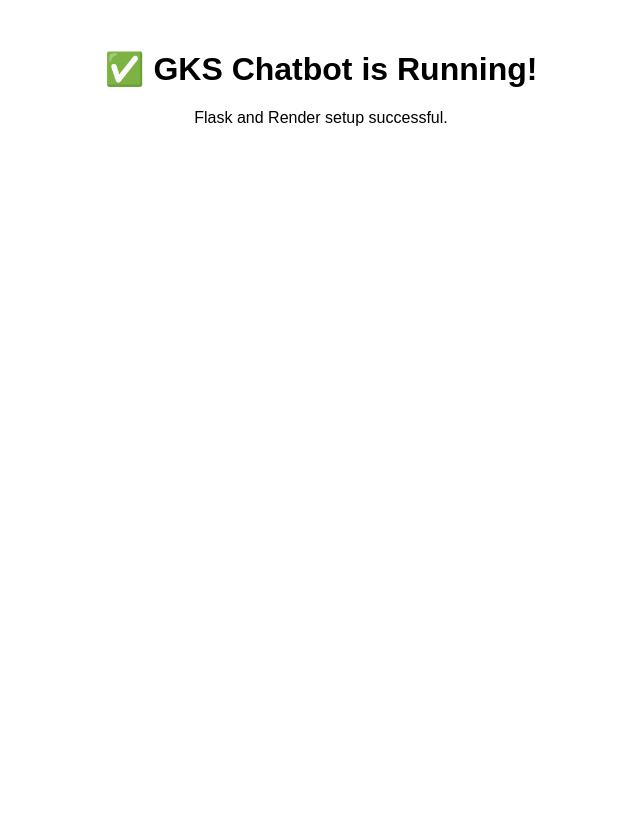
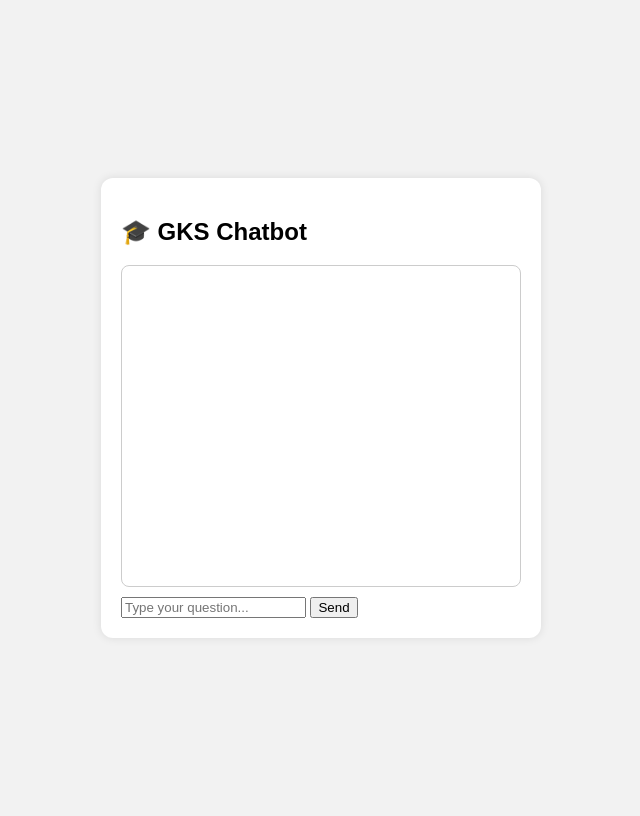
Before and after one commit to mohitsinha2005/mohit-gks-chatbot, a Flask app: page / in a window 1280 px wide. Shown: the whole page, without its empty margins (319-959 px from the left). Before the commit the page ends 126 px from the top, so only its background shows below. Run offline with Flask 3, Linux system fonts and the light colour scheme.

Commit message:
Update index.html

```diff
--- a/templates/index.html
+++ b/templates/index.html
@@ -1,10 +1,37 @@
 <!DOCTYPE html>
-<html>
-  <head>
+<html lang="en">
+<head>
+    <meta charset="UTF-8">
     <title>GKS Chatbot</title>
-  </head>
-  <body style="font-family: Arial; text-align: center; margin-top: 50px;">
-    <h1>✅ GKS Chatbot is Running!</h1>
-    <p>Flask and Render setup successful.</p>
-  </body>
+    <link rel="stylesheet" href="/static/style.css">
+</head>
+<body>
+    <div class="chat-container">
+        <h2>🎓 GKS Chatbot</h2>
+        <div id="chat-box"></div>
+        <input type="text" id="user-input" placeholder="Type your question..." />
+        <button onclick="sendMessage()">Send</button>
+    </div>
+
+    <script>
+        async function sendMessage() {
+            const input = document.getElementById("user-input");
+            const message = input.value.trim();
+            if (!message) return;
+
+            const chatBox = document.getElementById("chat-box");
+            chatBox.innerHTML += `<div class='user-msg'>You: ${message}</div>`;
+            input.value = "";
+
+            const response = await fetch("/chat", {
+                method: "POST",
+                headers: { "Content-Type": "application/json" },
+                body: JSON.stringify({ message })
+            });
+            const data = await response.json();
+            chatBox.innerHTML += `<div class='bot-msg'>Bot: ${data.reply}</div>`;
+            chatBox.scrollTop = chatBox.scrollHeight;
+        }
+    </script>
+</body>
 </html>
```
